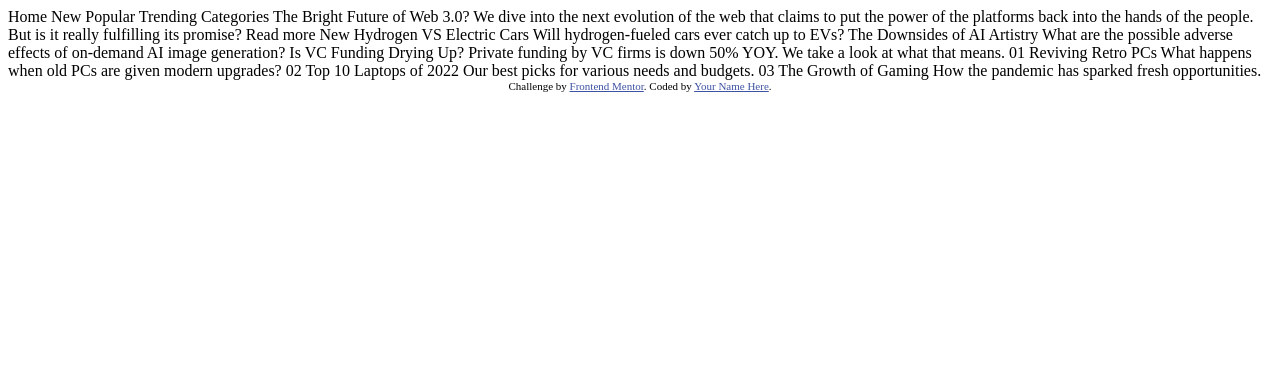
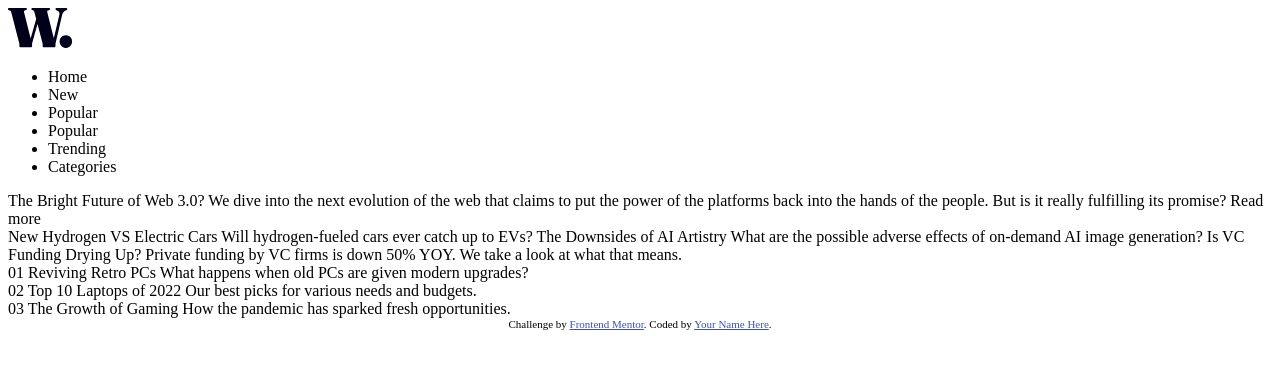
Before and after one commit to shoproizoshlo/news-homepage, a plain HTML site: page index.html in a window 1280 px wide. Drawn offline with Linux system fonts and the light colour scheme.

Commit message:
created structure

```diff
--- a/index.html
+++ b/index.html
@@ -1,60 +1,75 @@
 <!DOCTYPE html>
 <html lang="en">
   <head>
-  <meta charset="UTF-8">
-  <meta name="viewport" content="width=device-width, initial-scale=1.0"> <!-- displays site properly based on user's device -->
+    <meta charset="UTF-8" />
+    <meta name="viewport" content="width=device-width, initial-scale=1.0" />
+    <!-- displays site properly based on user's device -->
 
-  <link rel="icon" type="image/png" sizes="32x32" href="./assets/images/favicon-32x32.png">
+    <link
+      rel="icon"
+      type="image/png"
+      sizes="32x32"
+      href="./assets/images/favicon-32x32.png"
+    />
 
     <title>Frontend Mentor | News homepage</title>
 
     <!-- Feel free to remove these styles or customise in your own stylesheet 👍 -->
     <style>
-    .attribution { font-size: 11px; text-align: center; }
-    .attribution a { color: hsl(228, 45%, 44%); }
+      .attribution {
+        font-size: 11px;
+        text-align: center;
+      }
+      .attribution a {
+        color: hsl(228, 45%, 44%);
+      }
     </style>
   </head>
   <body>
-
-  Home
-  New
-  Popular
-  Trending
-  Categories
-
-  The Bright Future of Web 3.0?
-
-  We dive into the next evolution of the web that claims to put the power of the platforms back into the hands of the people.
-  But is it really fulfilling its promise?
-
-  Read more
-
-  New
-
-  Hydrogen VS Electric Cars
-  Will hydrogen-fueled cars ever catch up to EVs?
-
-  The Downsides of AI Artistry
-  What are the possible adverse effects of on-demand AI image generation?
-
-  Is VC Funding Drying Up?
-  Private funding by VC firms is down 50% YOY. We take a look at what that means.
-
-  01
-  Reviving Retro PCs
-  What happens when old PCs are given modern upgrades?
-
-  02
-  Top 10 Laptops of 2022
-  Our best picks for various needs and budgets.
-
-  03
-  The Growth of Gaming
-  How the pandemic has sparked fresh opportunities.
-
+    <header>
+      <img src="./assets/images/logo.svg" alt="" />
+    </header>
+    <nav>
+      <ul>
+        <li>Home</li>
+        <li>New</li>
+        <li>Popular</li>
+        <li>Popular</li>
+        <li>Trending</li>
+        <li>Categories</li>
+      </ul>
+    </nav>
+    <main>
+      <div>
+        The Bright Future of Web 3.0? We dive into the next evolution of the web
+        that claims to put the power of the platforms back into the hands of the
+        people. But is it really fulfilling its promise? Read more
+      </div>
+      <div>
+        New Hydrogen VS Electric Cars Will hydrogen-fueled cars ever catch up to
+        EVs? The Downsides of AI Artistry What are the possible adverse effects
+        of on-demand AI image generation? Is VC Funding Drying Up? Private
+        funding by VC firms is down 50% YOY. We take a look at what that means.
+      </div>
+      <div>
+        01 Reviving Retro PCs What happens when old PCs are given modern
+        upgrades?
+      </div>
+      <div>
+        02 Top 10 Laptops of 2022 Our best picks for various needs and budgets.
+      </div>
+      <div>
+        03 The Growth of Gaming How the pandemic has sparked fresh
+        opportunities.
+      </div>
+    </main>
+    <footer>
       <div class="attribution">
-    Challenge by <a href="https://www.frontendmentor.io?ref=challenge" target="_blank">Frontend Mentor</a>.
-    Coded by <a href="#">Your Name Here</a>.
+        Challenge by
+        <a href="https://www.frontendmentor.io?ref=challenge" target="_blank"
+          >Frontend Mentor</a
+        >. Coded by <a href="#">Your Name Here</a>.
       </div>
+    </footer>
   </body>
 </html>
```
Lines whose indentation alone changed are shown as unchanged.
